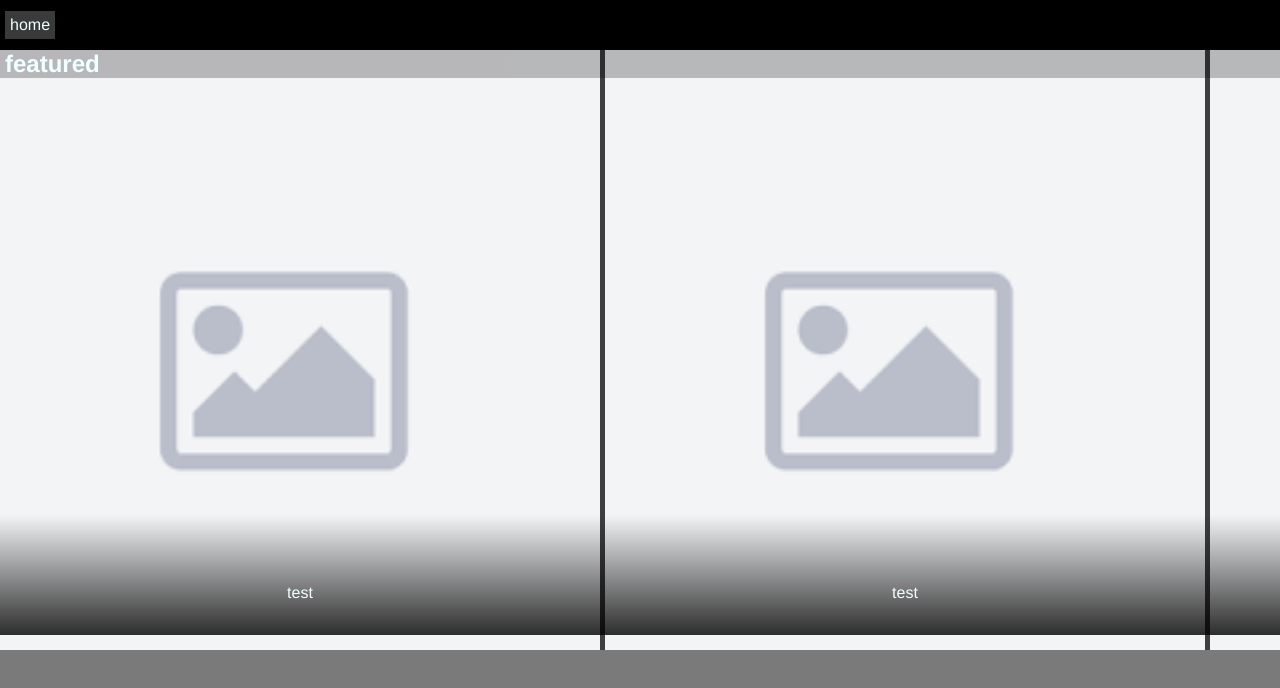
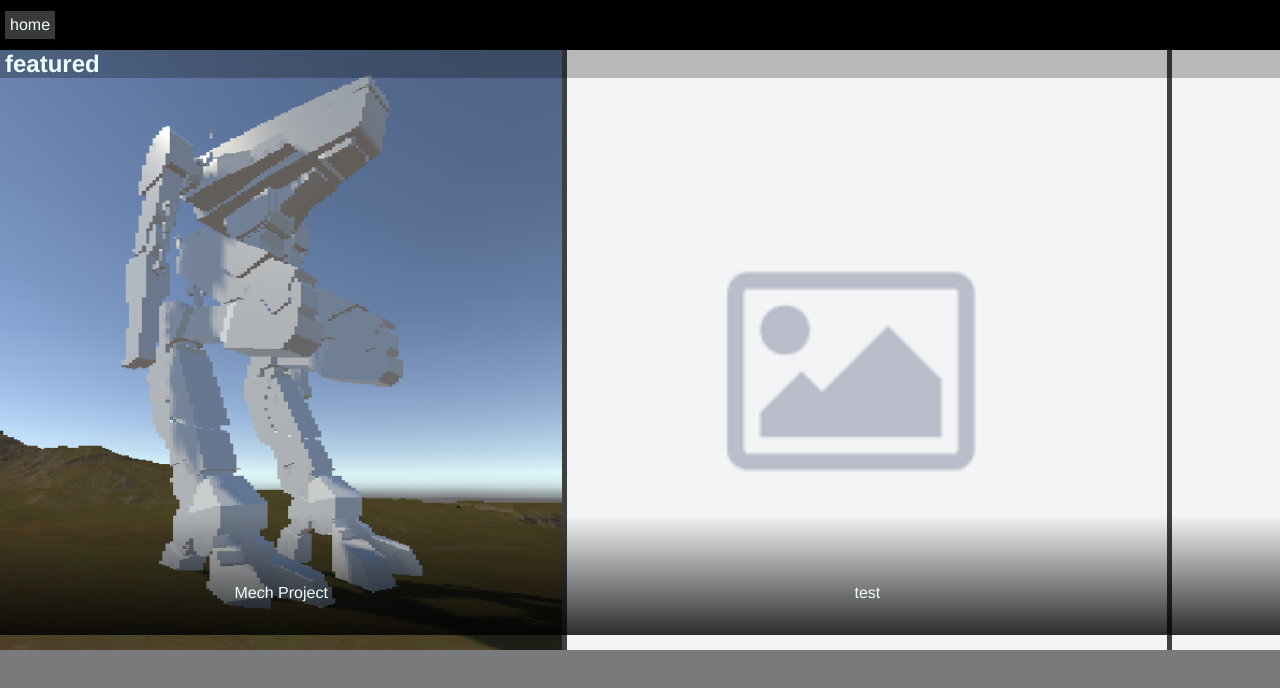
Before and after one commit to LaHughesy/websiteDemo, a plain HTML site: page index.html in a window 1280 px wide. Drawn offline with Linux system fonts and the light colour scheme.

Commit message:
added mech game images and text

```diff
--- a/scripts/HTML/featured.html
+++ b/scripts/HTML/featured.html
@@ -5,9 +5,9 @@
     <div class="features">
         <div class="featuresImageContainer">
             <a href="games/mechGame/mechGame.html">
-                <img src="images/Image-not-found.png" alt="No Image">
+                <img src="images/mechGame.png" alt="image of a mech">
             </a>
-            <p>test</p>
+            <p>Mech Project</p>
         </div>
         <div class="featuresImageContainer">
             <img src="images/Image-not-found.png" alt="No Image">
```
Also changed, not shown: images/mechGame.PNG (added).
